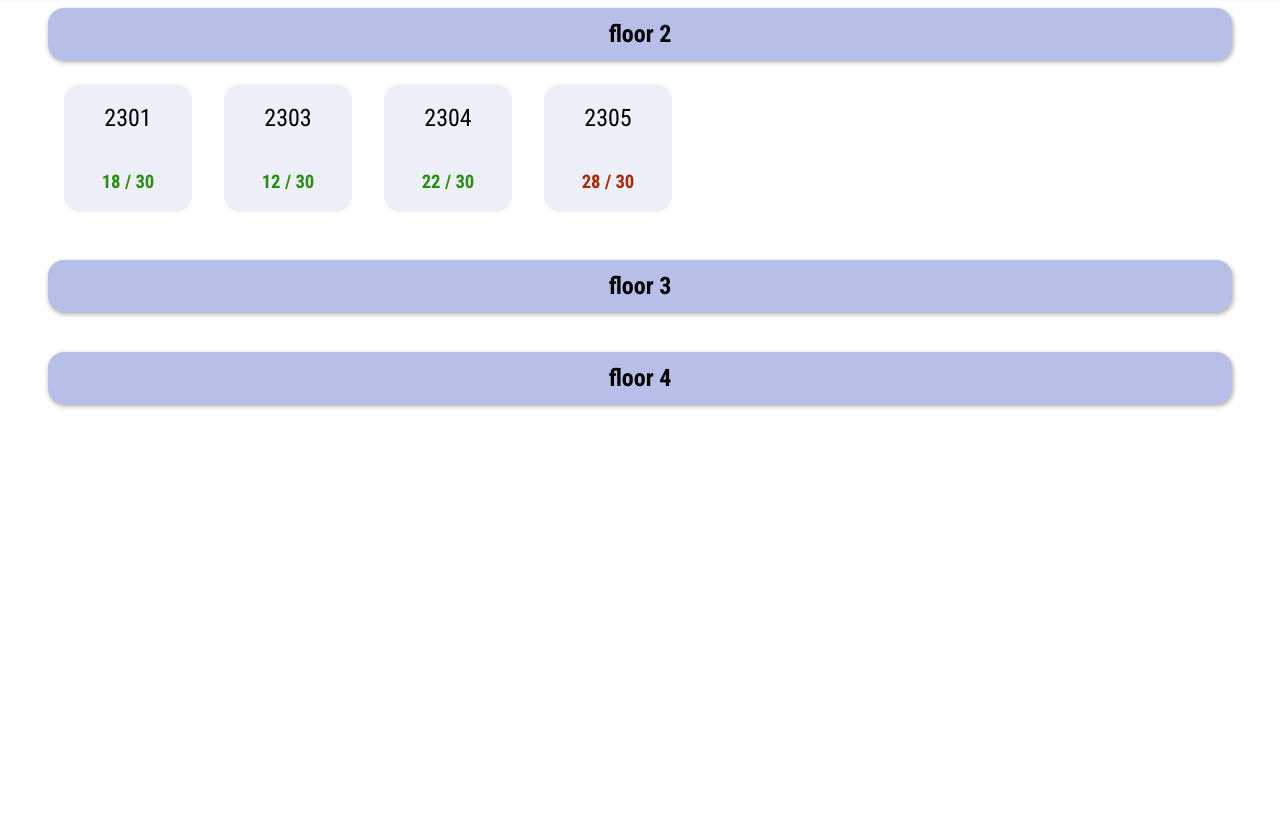
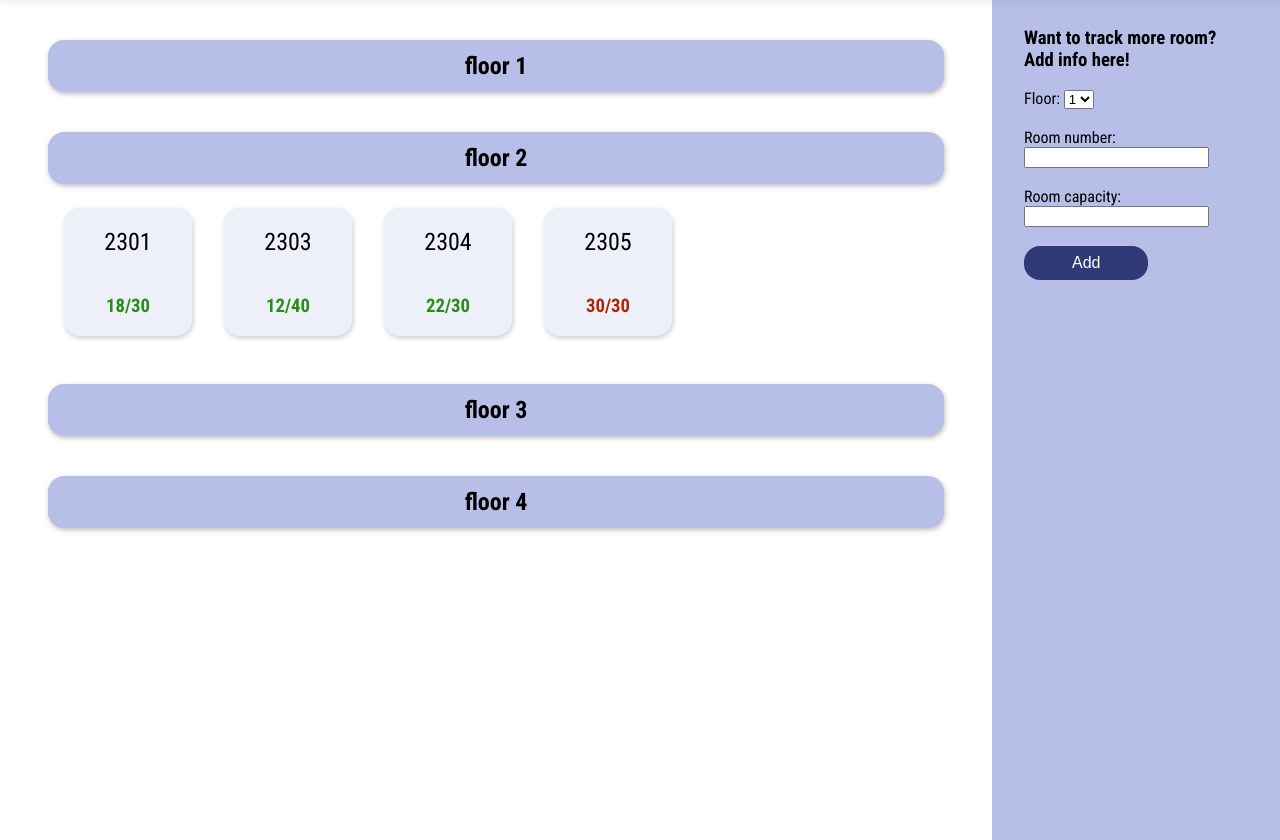
Before and after one commit to SuitedIceZ/ThermoCounter-fork1, a plain HTML site: page index.html in a window 1280 px wide. Shown: the part 72-912 px from the top of the page. Before the commit the page ends 800 px from the top, so only its background shows below. Drawn offline with Linux system fonts and the light colour scheme.

Commit message:
Web - Add add room section

```diff
--- a/index.html
+++ b/index.html
@@ -16,32 +16,35 @@
   <body>
     <div class="header">
       <img src="images/Icon.png" />
-      <h1>Thermo Counter</h1>
+      <h2>Thermo Counter</h2>
     </div>
 
     <div class="body_main">
+      <div class="info">
+        <div class="banner">
+          <h2>floor 1</h2>
+        </div>
         <div class="banner">
           <h2>floor 2</h2>
         </div>
         <div class="second_floor">
           <div class="card">
             <h2>2301</h2>
-          <h3 class="avilable">18 / 30</h3>
+            <h3 class="avilable">18/30</h3>
           </div>
           <div class="card">
             <h2>2303</h2>
-          <h3 class="avilable">12 / 30</h3>
+            <h3 class="avilable">12/40</h3>
           </div>
           <div class="card">
             <h2>2304</h2>
-          <h3 class="avilable">22 / 30</h3>
+            <h3 class="avilable">22/30</h3>
           </div>
           <div class="card">
             <h2>2305</h2>
-          <h3 class="full">28 / 30</h3>
+            <h3 class="full">30/30</h3>
           </div>
         </div>
-
         <div class="banner">
           <h2>floor 3</h2>
         </div>
@@ -50,6 +53,22 @@
         </div>
       </div>
 
-    <div>
+      <div class="add_room">
+        <h3>Want to track more room? Add info here!</h3>
+        <label for="floor">Floor: </label>
+        <select id="floor" onChange="update()">
+          <option value="1">1</option>
+          <option value="2">2</option>
+          <option value="3">3</option>
+          <option value="4">4</option>
+        </select>
+        <br /><br />
+        <label for="name">Room number:</label>
+        <input type="text" id="name" name="name" /><br /><br />
+        <label for="capacity">Room capacity:</label>
+        <input type="text" id="capacity" name="capacity" /><br /><br />
+        <input class="button" type="submit" value="Add" />
+      </div>
+    </div>
   </body>
 </html>
--- a/style.css
+++ b/style.css
@@ -3,6 +3,8 @@ img {
 }
 
 body {
+  display: flex;
+  flex-direction: column;
   font-family: "Roboto Condensed", sans-serif;
   margin: 0em;
 }
@@ -18,11 +20,11 @@ body {
   background-color: #2E3976;
   color: white;
   text-align: center;
-  box-shadow: rgba(0, 0, 0, 0.35) 0px 5px 5px;
+  box-shadow: rgba(90, 90, 90, 0.35) 1px 5px 10px;
   z-index: 10;
 }
 
-.header h1{
+.header h2{
   display: inline-block;
   font-weight: bold;
   font-size: 2rem;
@@ -38,11 +40,26 @@ body {
   left:24px;
   margin-left: 3em;
 }
+.body_main {
+  display: flex;
+  flex-direction: row;
+}
 
-.body_main {
-  margin: 3em;
+.info {
+  margin-top: 2em;
+  width: 80vw;
+  padding: 3em;
   display: flex;
   flex-direction: column;
+}
+.add_room {
+  background-color: #B7BFE8;
+  padding: 5em 2em 2em 2em;
+
+  width: 20vw;
+  right:0 ;
+  height: 100vh;
+  overflow: hidden;
 }
 
 .banner {
@@ -54,7 +71,7 @@ body {
   text-align: center;
   min-width: 100%;
   max-height: 8vh;
-  box-shadow: rgba(0, 0, 0, 0.35) 1px 2px 5px;
+  box-shadow: rgba(65, 65, 65, 0.35) 1px 2px 5px;
 }
 
 .banner h2 {
@@ -80,7 +97,7 @@ body {
   float: left;
   background-color: #EDEFF9;
   margin: 1em 1em 1em 1em;
-
+  box-shadow: rgba(106, 106, 106, 0.35) 1px 2px 5px;
 }
 
 .card h2{
@@ -100,3 +117,23 @@ body {
 .full{
   color: #ab2500fc;
 }
+
+.button {
+  border-radius: 1em;
+  background-color: #2E3976;
+  border: none;
+  color: white;
+  padding: 0.5em 3em;
+  text-align: center;
+  text-decoration: none;
+  display: inline-block;
+  font-size: 16px;
+}
+
+.button:hover{
+  background-color: #131c4e;
+}
+
+.button:active{
+  background-color: #303d83;
+}
```
Lines whose indentation alone changed are shown as unchanged.
